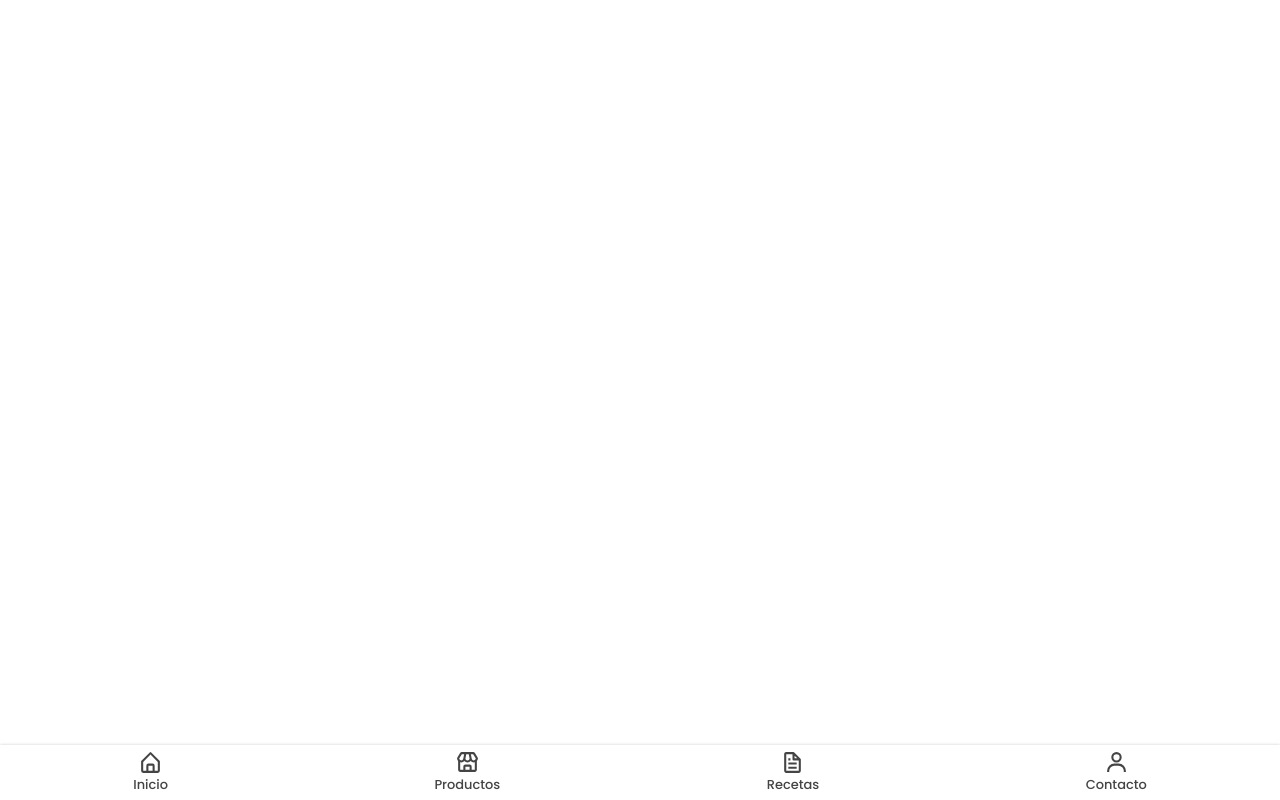
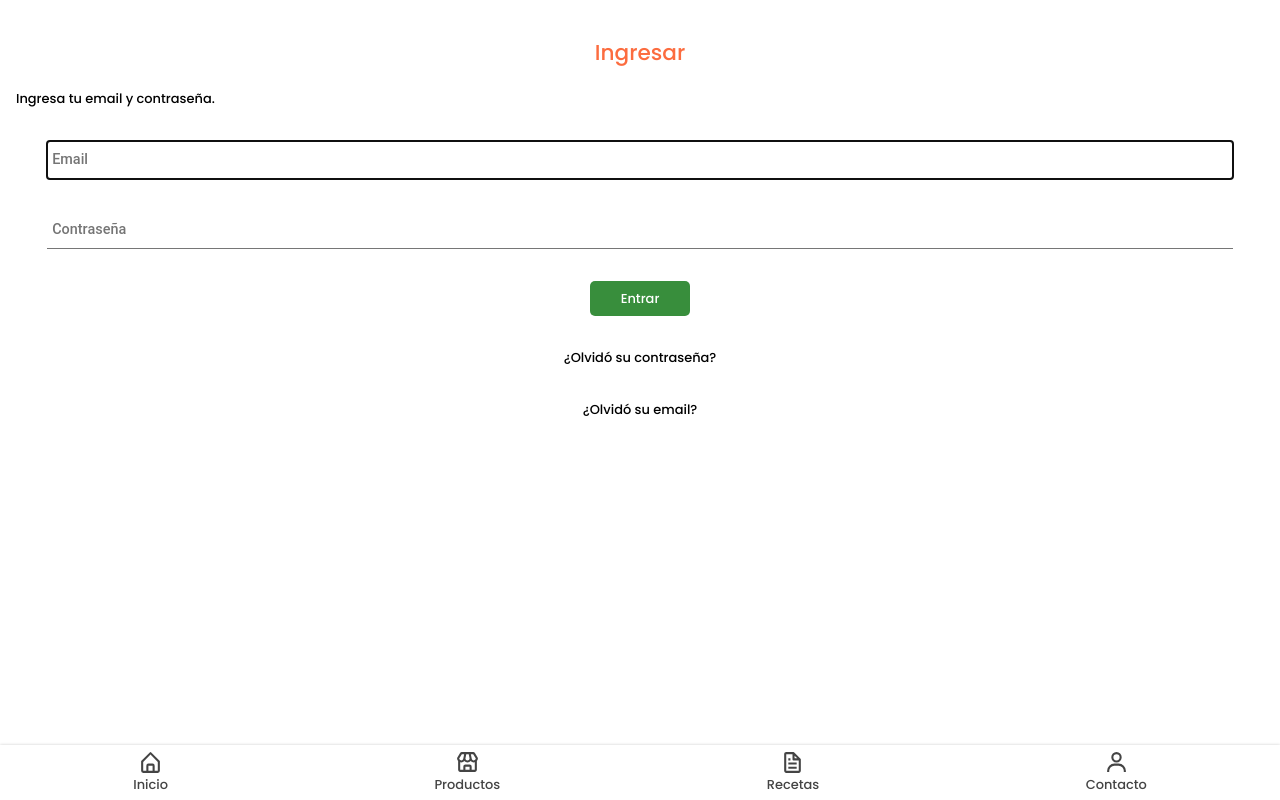
Before and after one commit to oscarfalero/dulcereact, a React (Create React App) app: page /login in a window 1280 px wide. Built offline with nearby package versions, Linux system fonts and the light colour scheme.

Commit message:
login.js / button.js / admin.js

```diff
--- a/package.json
+++ b/package.json
@@ -3,6 +3,9 @@
   "version": "0.1.0",
   "private": true,
   "dependencies": {
+    "@emotion/react": "^11.4.1",
+    "@emotion/styled": "^11.3.0",
+    "@material-ui/core": "^5.0.0-beta.5",
     "@testing-library/jest-dom": "^5.14.1",
     "@testing-library/react": "^11.2.7",
     "@testing-library/user-event": "^12.8.3",
--- a/src/App.js
+++ b/src/App.js
@@ -6,6 +6,8 @@ import ProductList from "./pages/products/productList/ProductList";
 import Contact from "./pages/contact/Contact";
 import Home from "./pages/home/Home";
 import styles from "./app.module.css";
+import Admin from "./pages/admin/Admin";
+import LogIn from "./pages/login/LogIn";
 
 function App() {
   return (
@@ -18,6 +20,8 @@ function App() {
             <Route path="/productos" exact component={() => <ProductList />} />
             <Route path="/recetas" exact component={() => <RecList />} />
             <Route path="/contacto" exact component={() => <Contact />} />
+            <Route path="/admin" exact component={() => <Admin />} />
+            <Route path="/login" exact component={() => <LogIn />} />
           </Switch>
         </div>
       </Router>
--- /dev/null
+++ b/src/components/button/Button.js
@@ -0,0 +1,13 @@
+import React from 'react'
+import styles from './Button.module.css'
+
+const Button = ({handleClick, btnName}) => {
+
+    return (
+        <>
+           <button onClick={handleClick}>{btnName}</button>
+        </>
+    )
+}
+
+export default Button
--- /dev/null
+++ b/src/components/button/Button.module.css
@@ -0,0 +1,11 @@
+button {
+    background-color: #388e3c;
+    color: rgb(255, 255, 255);
+    border-radius: 5px;
+    border-width: 0px;
+    width: 100px;
+    height: 35px;
+}
+button:active {
+    transform: scale(.96);
+}
--- /dev/null
+++ b/src/pages/admin/Admin.js
@@ -0,0 +1,23 @@
+import React from 'react'
+import Button from '../../components/button/Button';
+import CardVertical from '../../components/card_vertical/CardVertical';
+import styles from './Admin.module.css';
+
+const admin = () => {
+
+    const handleClick = () => {
+        console.log("clickeado")
+    }
+
+    return (
+        <div className={styles.admin_panel}>
+            <h2>Panel de Administración</h2>
+            <h3>Lista de Recetas</h3>
+            <Button handleClick={handleClick} btnName="Agregar"/>
+            <h4>Aquí se carga una lista de recetas</h4>
+            <CardVertical/>
+        </div>
+    )
+}
+
+export default admin
--- /dev/null
+++ b/src/pages/admin/Admin.module.css
@@ -0,0 +1,9 @@
+.container{
+    display: flex;
+    width: 100%;
+}
+.admin_panel{
+    display: block;
+    text-align: center;
+    flex-wrap: wrap;
+}
--- /dev/null
+++ b/src/pages/login/LogIn.js
@@ -0,0 +1,35 @@
+import React from 'react'
+import styles from './LogIn.module.css'
+
+const LogIn = () => {
+    return (
+        <>
+            <form action="/admin" method="POST">
+                <div className={styles.form_padding}>
+                    <h2>Ingresar</h2>
+                    <p>Ingresa tu email y contraseña.</p>
+                </div>
+                <div className={styles.form_group}>
+                    <input type="text" name="email" id="log-email" placeholder="Email" required="" autoFocus/>
+                </div>
+                <div className={styles.form_group}>
+                    <input type="password" name="contraseña" id="log-password" placeholder="Contraseña" required=""/>
+                </div>
+                <div className={styles.form_group}>
+                    <button className="form-btn">
+                        Entrar
+                    </button>
+                </div>
+                <div className={styles.form_group}>
+                    <a href="/">¿Olvidó su contraseña?</a>
+                </div>
+                <div className={styles.form_group}>
+                    <a href="/">¿Olvidó su email?</a>
+                </div>
+
+            </form>
+        </>
+    )
+}
+
+export default LogIn
--- /dev/null
+++ b/src/pages/login/LogIn.module.css
@@ -0,0 +1,18 @@
+input {
+    font-size: 1rem;
+    border-radius: 0px;
+    border-width: 0px 0px 1px 0px;
+    font-family: "Roboto", sans-serif;
+    padding: 10px 5px;
+    width: 95%;
+  }
+
+.form_group {
+  display: flex;
+  padding: 16px 16px;
+  justify-content: center;
+}
+
+.form_padding{
+    padding: 16px 16px;
+}
```
Also changed, not shown: 1 other file (tests, documents, lock files or other folders).
